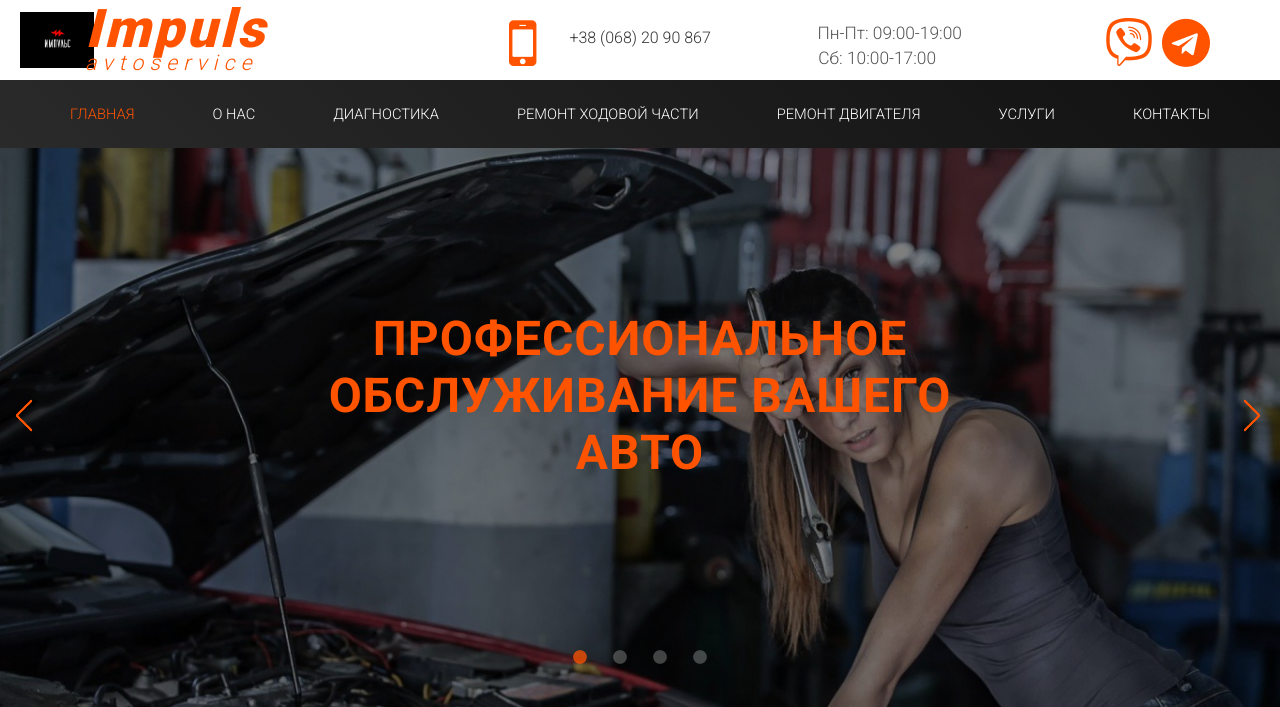
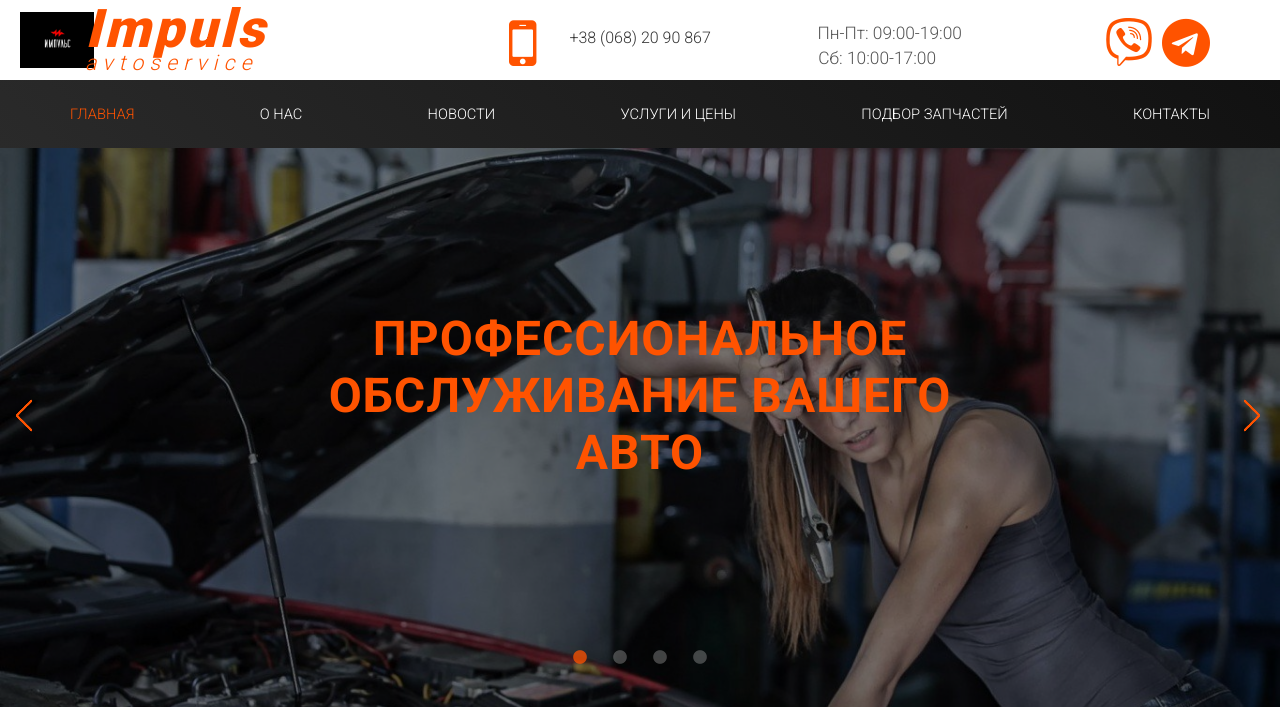
Before and after one commit to EwgenyKuzmenko/ivan, a Django app: page / in a window 1280 px wide. Shown: the top 707 px of the page. Run offline with Django 3.2, Linux system fonts and the light colour scheme; some libraries are stand-ins or nearby versions.

Commit message:
Дизайн

```diff
--- a/mysite/mysite/urls.py
+++ b/mysite/mysite/urls.py
@@ -19,5 +19,6 @@ from . import views
 
 urlpatterns = [
     path('', views.index , name= 'index' ),
-    path('about/', views.about, name='about')
+    path('about/', views.about, name='about'),
+    path('news/', views.news, name='news'),
 ]
--- a/mysite/mysite/views.py
+++ b/mysite/mysite/views.py
@@ -7,3 +7,7 @@ def index(request):
 
 def about(request):
     return render(request, 'about.html')
+
+
+def news(request):
+    return HttpResponse("hello")
--- a/templates/index.html
+++ b/templates/index.html
@@ -101,10 +101,10 @@ height="0" width="0" style="display:none;visibility:hidden"></iframe></noscript>
 
 					<a href="">Главная</a>
 					<a href="">О нас</a>
-					<a href="">Диагностика</a>
-					<a href="">Ремонт ходовой части</a>
-					<a href="">Ремонт двигателя</a>
-					<a href="">Услуги</a>
+					<a href="">Новости</a>
+					<a href="">Услуги и цены</a>
+					<a href="">Подбор запчастей</a>
+
 					<a href="">Контакты</a>
 				</nav>
 		</div>
@@ -112,12 +112,11 @@ height="0" width="0" style="display:none;visibility:hidden"></iframe></noscript>
 		<nav class="menu">
 			<div class="container flex">
 				<a class="active" href="">Главная</a>
-				<a class="" href="{% url 'index' %}">О нас</a>
-				<a class="" href="">Диагностика</a>
-				<a class="" href="">Ремонт ходовой части</a>
-				<a class="" href="">Ремонт двигателя</a>
-				<a class="" href="">Услуги</a>
-				<a class="" href="">Контакты</a>
+					<a href="">О нас</a>
+					<a href="{% url 'news'%}">Новости</a>
+					<a href="">Услуги и цены</a>
+					<a href="">Подбор запчастей</a>
+					<a href="">Контакты</a>
 			</div>
 		</nav>
         <div class="promo">
```
